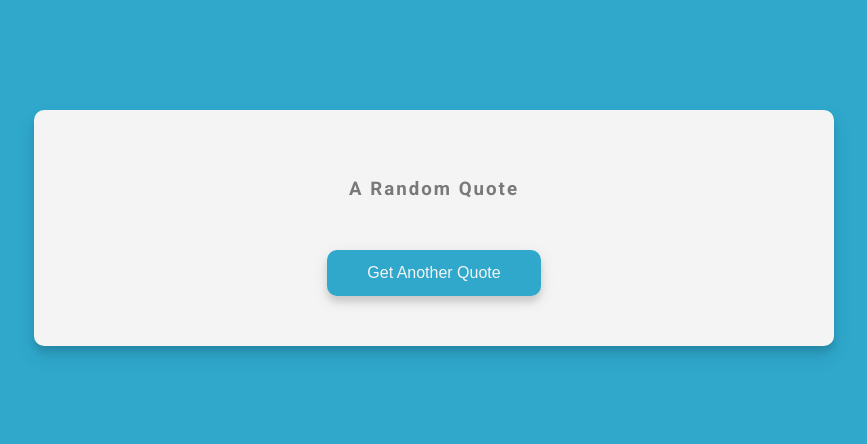
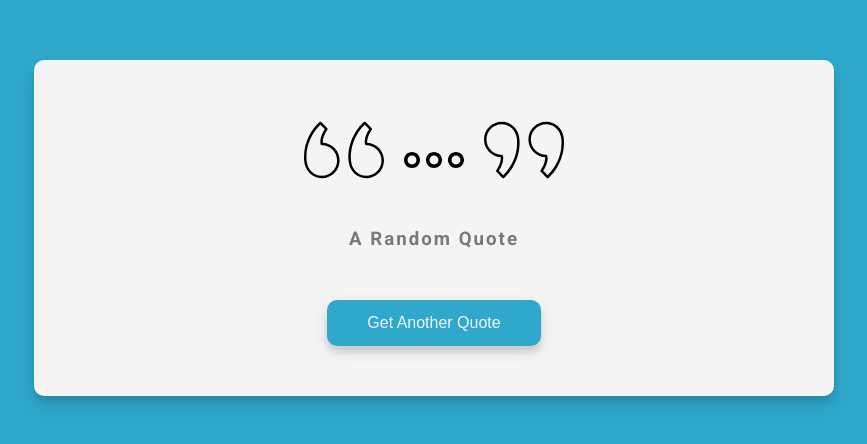
Before and after one commit to hmjatt/Webpack-Starter, a website built with webpack: page src/template.html in a window 1280 px wide. Shown: the part 172-616 px from the top of the page, without its empty margins (206-1073 px from the left). Built offline with nearby package versions, Linux system fonts and the light colour scheme.

Commit message:
asset resource loader

```diff
--- a/src/index.js
+++ b/src/index.js
@@ -1,4 +1,16 @@
 import generateQuote from "./generateQuote";
 import './styles/main.scss';
+import  leftQuote from './assets/left.svg';
+import  threeDots from './assets/dots.svg';
+import  rightQuote from './assets/right.svg';
+
+const leftQuoteImg = document.getElementById('leftQuoteImg');
+leftQuoteImg.src = leftQuote;
+
+const threeDotsImg = document.getElementById('threeDotsImg');
+threeDotsImg.src = threeDots;
+
+const rightQuoteImg = document.getElementById('rightQuoteImg');
+rightQuoteImg.src = rightQuote;
 
 console.log(generateQuote());
--- a/src/styles/main.scss
+++ b/src/styles/main.scss
@@ -36,8 +36,18 @@ h3 {
   letter-spacing: 2px;
 }
 
+#imagesContainer {
+  display: flex;
+  justify-content: center;
+}
+
+#threeDotsImg {
+  width: 60px;
+  margin: 20px;
+}
+
 img {
-  width: 100px;
+  width: 80px;
   margin-bottom: 20px;
 }
 
--- a/src/template.html
+++ b/src/template.html
@@ -8,6 +8,11 @@
 </head>
 <body>
     <div class="container">
+        <div id="imagesContainer">
+            <img src="" alt="" id="leftQuoteImg">
+            <img src="" alt="" id="threeDotsImg">
+            <img src="" alt="" id="rightQuoteImg">
+        </div>
         <h3>A Random Quote</h3>
         <div id="quote" class="quote"></div>
         <button id="quoteBtn" class="btn">Get Another Quote</button>
--- a/webpack.config.js
+++ b/webpack.config.js
@@ -10,6 +10,7 @@ module.exports = {
         path: path.resolve(__dirname, 'dist'),
         filename: '[name][contenthash].js',
         clean: true,
+        assetModuleFilename: '[name][ext]',
     },
     devtool: 'source-map',
     devServer: {
@@ -39,8 +40,12 @@ module.exports = {
                     loader: 'babel-loader',
                     options: {
                         presets: ['@babel/preset-env'],
-                    }
-                }
+                    },
+                },
+            },
+            {
+                test: /\.(png|svg|jpeg|gif|jpg)$/i,
+                type: 'asset/resource',
             }
         ],
     },
```
Also changed, not shown: dist/index.html, src/assets/dots.svg (added), src/assets/left.svg (added), src/assets/right.svg (added).
